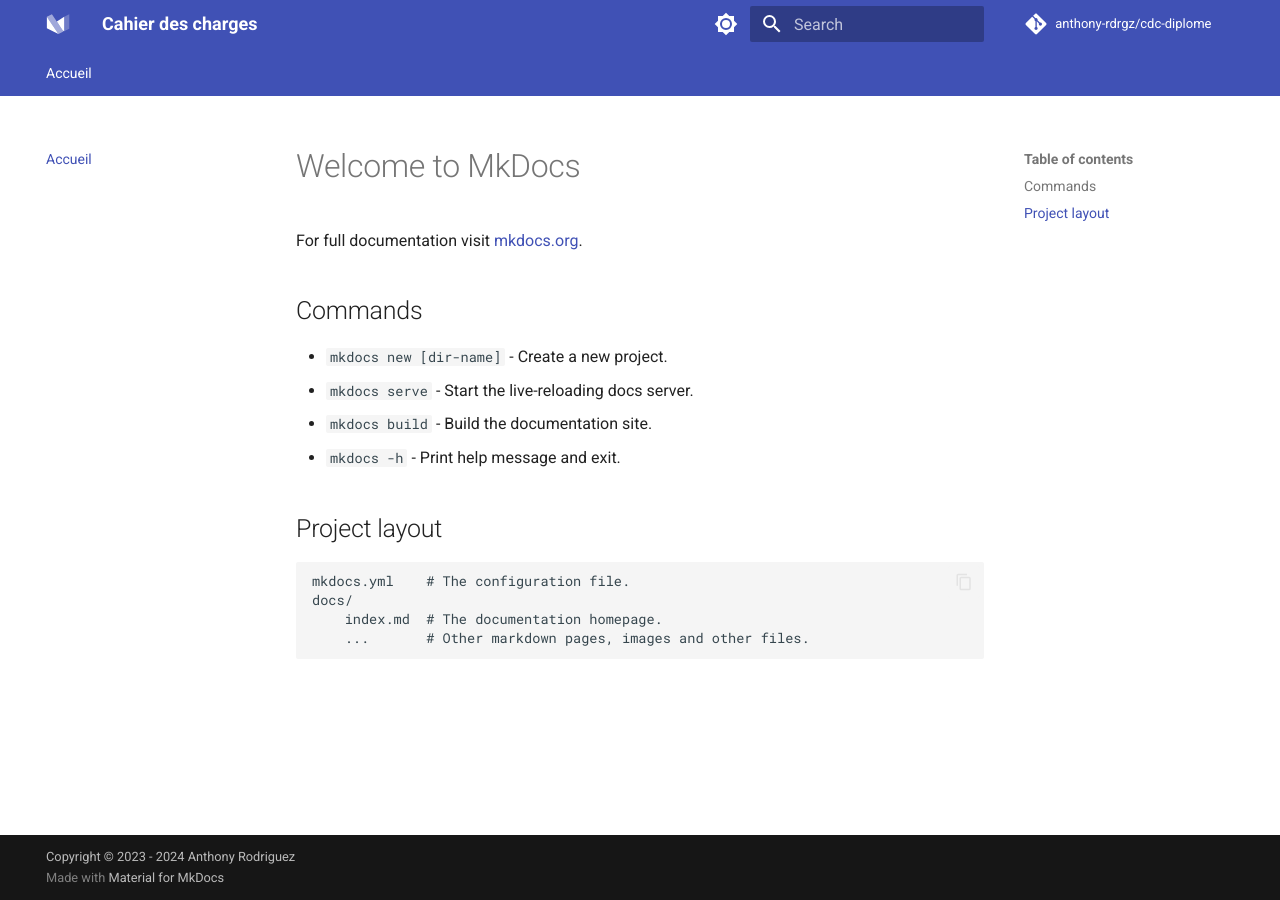
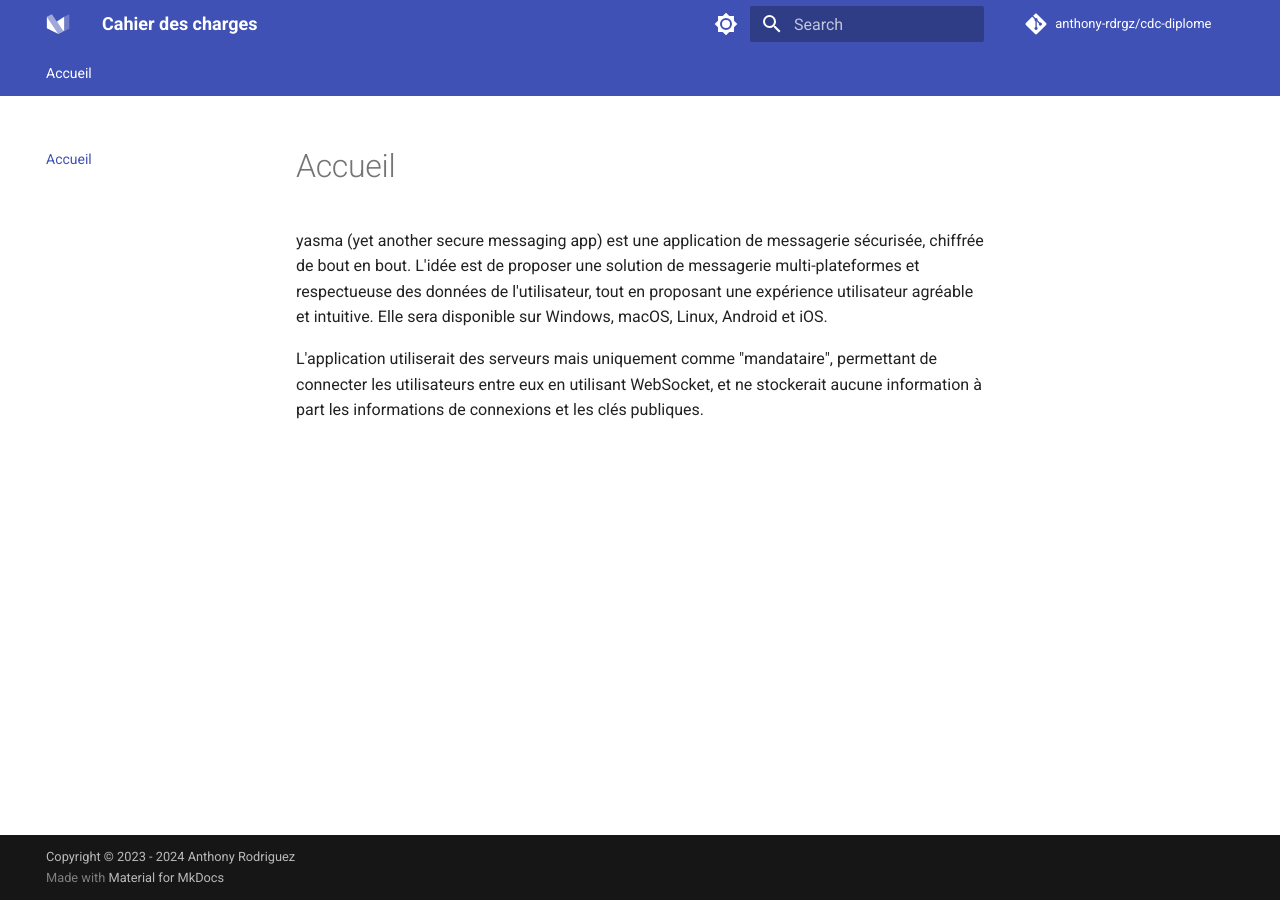
Before and after one commit to nezia1/missive-documentation, an MkDocs documentation site: the page built from docs/index.md, in a window 1280 px wide. Built offline with MkDocs 1.6.1 and Material for MkDocs 9.7.7, drawn with Linux system fonts in a browser that asks for light colours.

Commit message:
add abstract

```diff
--- a/docs/index.md
+++ b/docs/index.md
@@ -1,17 +1,3 @@
-# Welcome to MkDocs
+yasma (yet another secure messaging app) est une application de messagerie sécurisée, chiffrée de bout en bout. L'idée est de proposer une solution de messagerie multi-plateformes et respectueuse des données de l'utilisateur, tout en proposant une expérience utilisateur agréable et intuitive. Elle sera disponible sur Windows, macOS, Linux, Android et iOS.
 
-For full documentation visit [mkdocs.org](https://www.mkdocs.org).
-
-## Commands
-
-* `mkdocs new [dir-name]` - Create a new project.
-* `mkdocs serve` - Start the live-reloading docs server.
-* `mkdocs build` - Build the documentation site.
-* `mkdocs -h` - Print help message and exit.
-
-## Project layout
-
-    mkdocs.yml    # The configuration file.
-    docs/
-        index.md  # The documentation homepage.
-        ...       # Other markdown pages, images and other files.
+L'application utiliserait des serveurs mais uniquement comme "mandataire", permettant de connecter les utilisateurs entre eux en utilisant WebSocket, et ne stockerait aucune information à part les informations de connexions et les clés publiques.
```
